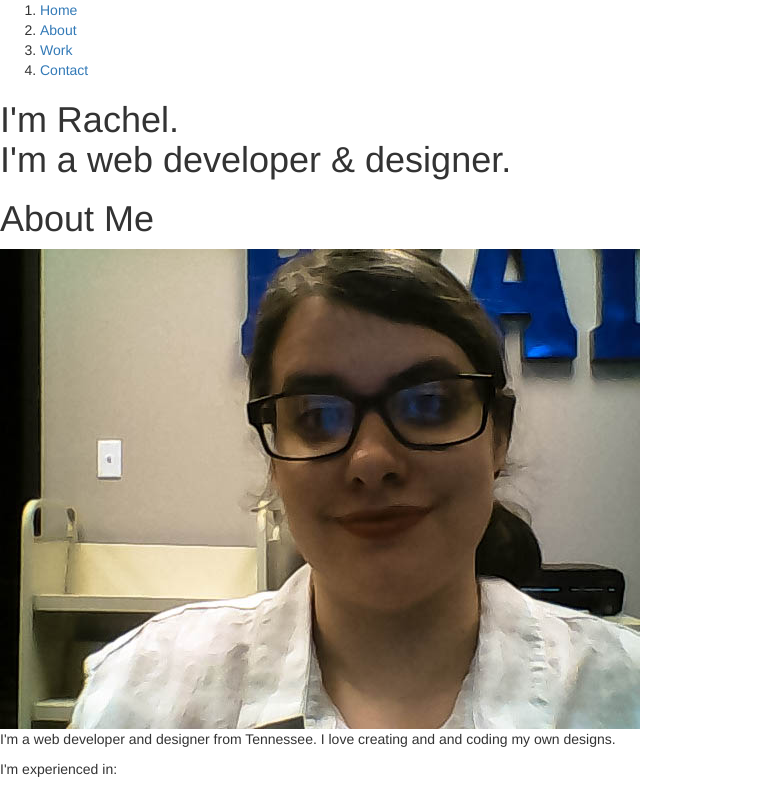
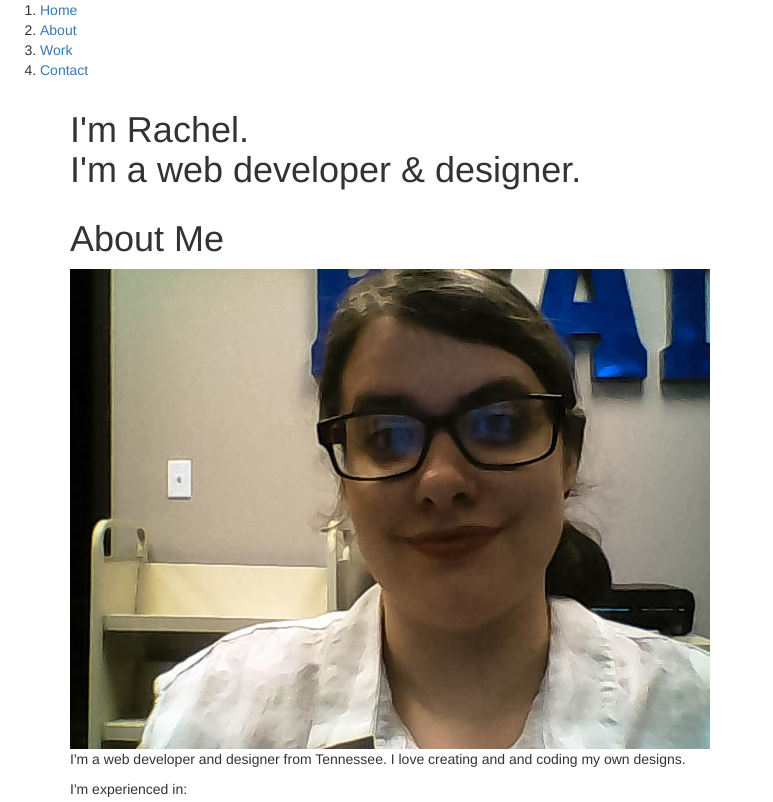
Before and after one commit to rchristian/rchristian.github.io, a website: page index.html in a window 1280 px wide. Shown: the top 802 px of the page, without its empty margins (0-773 px from the left). Drawn offline with nearby package versions, Linux system fonts and the light colour scheme.

Commit message:
added container classes

```diff
--- a/index.html
+++ b/index.html
@@ -23,12 +23,15 @@
                 <li><a href="#contact" title="Get in touch with me">Contact</a></li>
             </ol>
         </nav>
+        <div class="container">
             <h1>
-        I'm Rachel. <br/>
+                I'm Rachel. <br>
                 I'm a web developer &amp; designer.
             </h1>
+        </div>
     </header>
     <section id="rachel-christian">
+        <div class="container">
             <h1>
             About Me
             </h1>
@@ -44,8 +47,10 @@
             <p>Looking to expand my skillset, I learned and fell in love with Node, Express, and MongoDB. I use these whenever I can.</p>
             <h2>UX/UI Design</h2>
             <p>I spent three months as a UX/UI Design intern and learned the importance of friendly and well-designed interfaces. I know that if it's difficult or confusing, it won't be used.</p>
+        </div>
     </section>
     <section id="work">
+        <div class="container">
             <h1>My Work</h1>
             <div>
                 <a href="https://wikiviewer.herokuapp.com/">
@@ -83,8 +88,10 @@
                     </div>
                 </a>
             </div>
+        </div>
     </section>
     <section id="contact">
+        <div class="container">
             <h1>Contact Me</h1>
             <p>I'm always looking for new opportunnities. If you have any, let me know!</p>
             <p>hello@rachelchristian.design</p>
@@ -94,6 +101,7 @@
                 <li><a rel="external" href="https://github.com/rchristian">Github</a></li>
                 <li><a rel="external" href="https://codepen.io/r_christian/">Codepen</a></li>
             </ul>
+        </div>
     </section>
     <footer>
         <p>Designed and coded by Rachel.</p>
```
Lines whose indentation alone changed are shown as unchanged.
